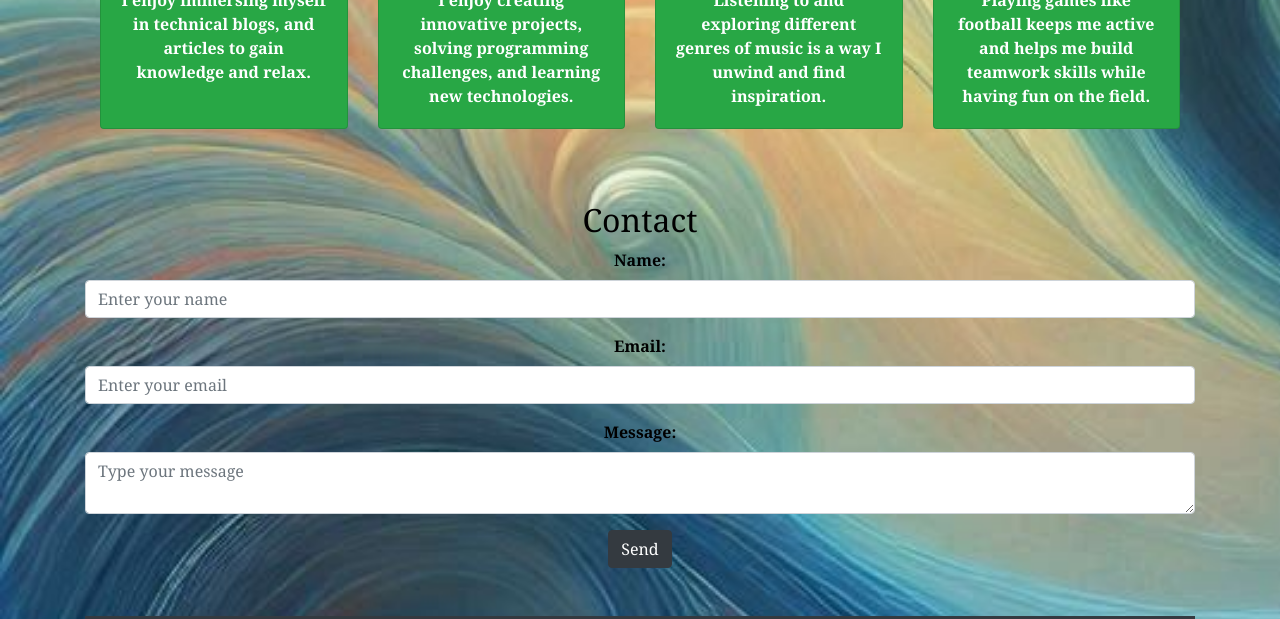
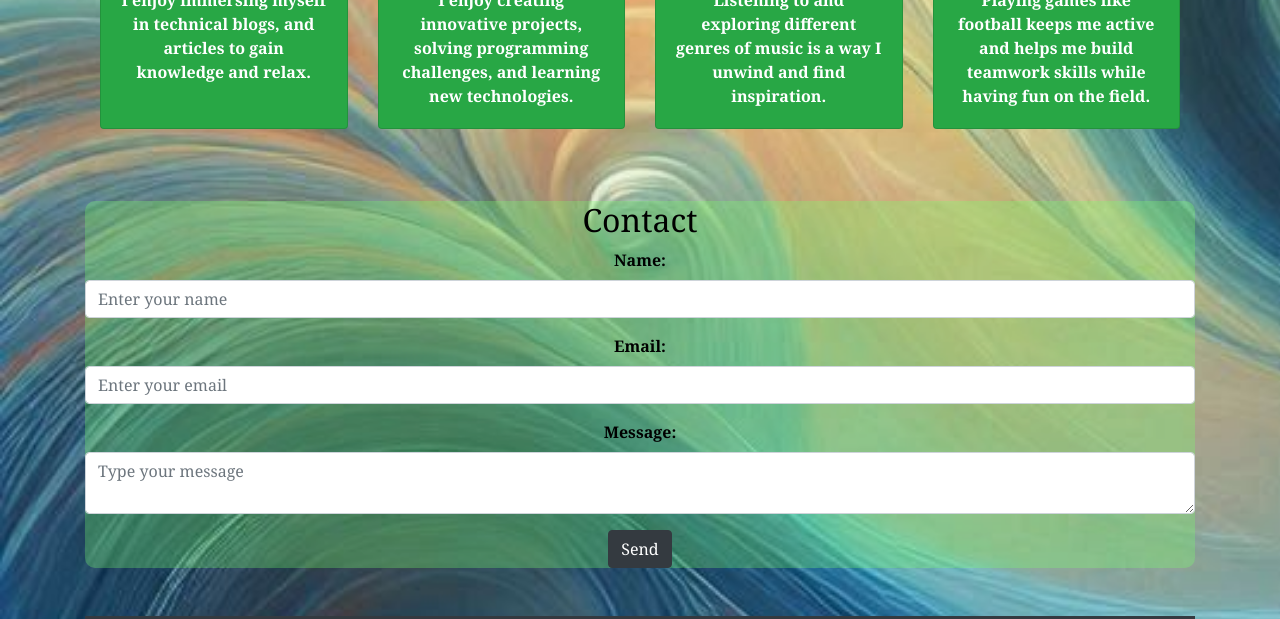
Before and after one commit to Yadhu10nm/my_personal_web_site, a plain HTML site: page index.html in a window 1280 px wide. Shown: the part 1642-2261 px from the top of the page. Drawn offline with nearby package versions, Linux system fonts and the light colour scheme; files whose address does not match are found by name.

Commit message:
Update index.html

```diff
--- a/index.html
+++ b/index.html
@@ -175,7 +175,7 @@
         </section>
 
 
-        <section id="contact" class="mb-5">
+        <section style="position: relative; backdrop-filter: blur(0.rem); background: rgba(121, 255, 108, 0.3); border-radius: 10px;"  id="contact" class="mb-5">
             <div class="row">
                 <div class="col text-center">
                     <h2>Contact</h2>
```
